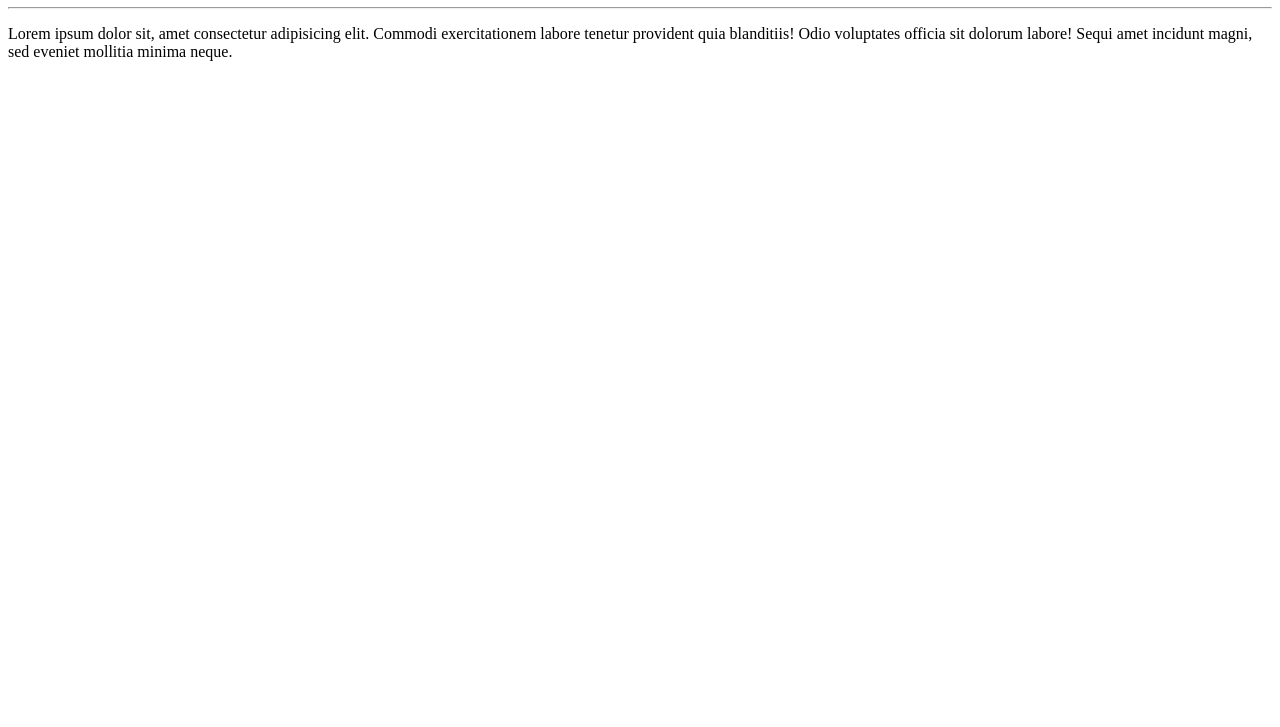
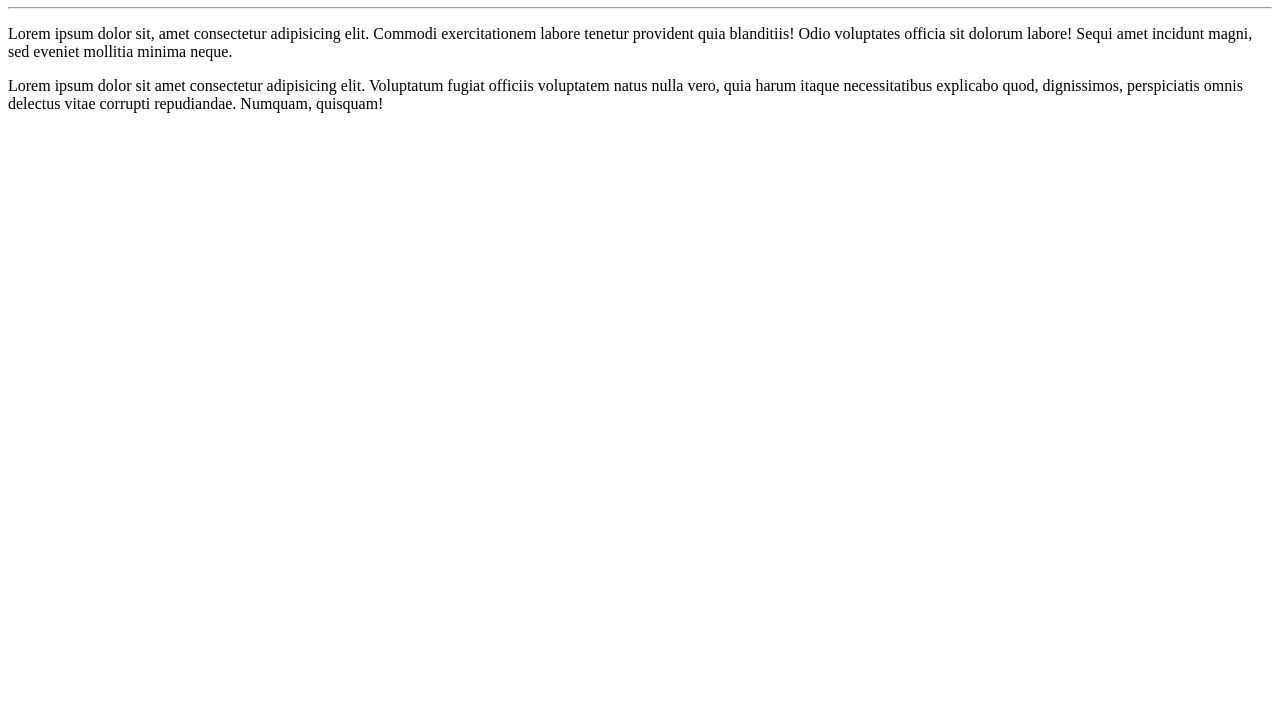
Before and after one commit to DomicDomini89/Ola-Mundo---respositorio-CV-git-e-git-hub-, a plain HTML site: page site-exemplo/index.html in a window 1280 px wide. Shown: the part 73-800 px from the top of the page. Drawn offline with Linux system fonts and the light colour scheme.

Commit message:
Adicionei um novo parágrafo

```diff
--- a/site-exemplo/index.html
+++ b/site-exemplo/index.html
@@ -10,5 +10,6 @@
      <h1>Olá, Mundo!</h1>
      <hr>
      <p>Lorem ipsum dolor sit, amet consectetur adipisicing elit. Commodi exercitationem labore tenetur provident quia blanditiis! Odio voluptates officia sit dolorum labore! Sequi amet incidunt magni, sed eveniet mollitia minima neque.</p>
+     <p>Lorem ipsum dolor sit amet consectetur adipisicing elit. Voluptatum fugiat officiis voluptatem natus nulla vero, quia harum itaque necessitatibus explicabo quod, dignissimos, perspiciatis omnis delectus vitae corrupti repudiandae. Numquam, quisquam!</p>
 </body>
 </html>
```
